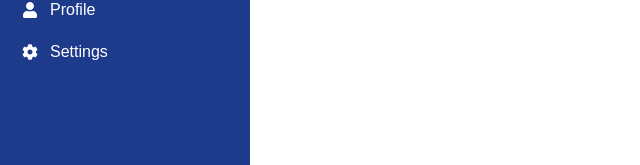
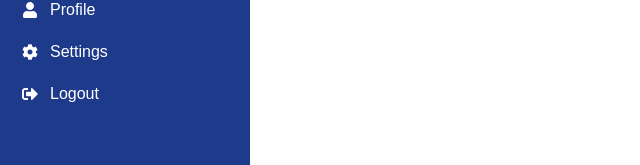
Before and after one commit to MUKESHBEHERA76/finora, a React (Create React App) app: page / in a window 1280 px wide. Shown: the part 268-433 px from the top of the page, without its empty margins (0-640 px from the left). Built offline with nearby package versions, Linux system fonts and the light colour scheme.

Commit message:
Log out button has been added

```diff
--- a/public/index.html
+++ b/public/index.html
@@ -2,14 +2,14 @@
 <html lang="en">
   <head>
     <meta charset="utf-8" />
-    <link rel="icon" href="%PUBLIC_URL%/favicon.ico" />
+    <link rel="icon" href="%PUBLIC_URL%/finora.png" />
     <meta name="viewport" content="width=device-width, initial-scale=1" />
     <meta name="theme-color" content="#000000" />
     <meta
       name="description"
       content="Web site created using create-react-app"
     />
-    <link rel="apple-touch-icon" href="%PUBLIC_URL%/logo192.png" />
+    <link rel="apple-touch-icon" href="../src/assets/favicon/finora.png" />
     <!--
       manifest.json provides metadata used when your web app is installed on a
       user's mobile device or desktop. See https://developers.google.com/web/fundamentals/web-app-manifest/
@@ -24,7 +24,7 @@
       work correctly both with client-side routing and a non-root public URL.
       Learn how to configure a non-root public URL by running `npm run build`.
     -->
-    <title>React App</title>
+    <title>Finora</title>
   </head>
   <body>
     <noscript>You need to enable JavaScript to run this app.</noscript>
--- a/src/components/Sidebar.jsx
+++ b/src/components/Sidebar.jsx
@@ -1,24 +1,27 @@
 // src/components/Sidebar.jsx
 import React, { useState } from "react";
-import { FaHome, FaUser, FaCog, FaBars, FaTimes } from "react-icons/fa";
+import { FaHome, FaUser, FaCog, FaBars, FaTimes, FaSignOutAlt } from "react-icons/fa";
+import { useNavigate } from "react-router-dom";
 import NavItem from "./NavItem";
 import "./Sidebar.css";
 
-
-
-//Import images
+// Import images
 import LogoImg from "../assets/logo/Finora_logo.png";
 import AvatarImg from "../assets/avatar/man.jpg";
-import { TbBackground } from "react-icons/tb";
-
-
 
 const Sidebar = () => {
   const [collapsed, setCollapsed] = useState(false);
   const [mobileOpen, setMobileOpen] = useState(false);
+  const navigate = useNavigate();
 
   const toggleCollapsed = () => setCollapsed(!collapsed);
   const toggleMobile = () => setMobileOpen(!mobileOpen);
+
+  const handleLogout = () => {
+    // Clear user authentication info (adjust according to your auth setup)
+    localStorage.removeItem("userToken"); // Example
+    navigate("/login"); // Redirect to login page
+  };
 
   return (
     <>
@@ -78,6 +81,16 @@ const Sidebar = () => {
               collapsed={collapsed}
               onClick={toggleMobile}
             />
+            {/* Logout button */}
+            <NavItem
+              icon={FaSignOutAlt}
+              label="Logout"
+              collapsed={collapsed}
+              onClick={() => {
+                toggleMobile(); // Close sidebar on mobile
+                handleLogout(); // Perform logout
+              }}
+            />
           </ul>
         </nav>
 
```
Also changed, not shown: public/finora.png (added), src/assets/favicon/finora.png (added), src/pages/Dashboard/Dashboard.jsx (added), src/pages/Profile/Profile.jsx (added), src/pages/auth/LogIn.jsx (added). Lines whose indentation alone changed are shown as unchanged.
